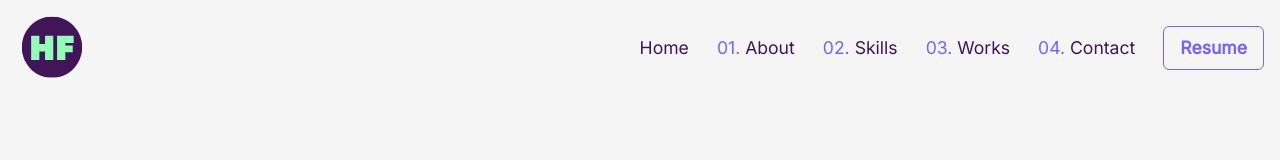
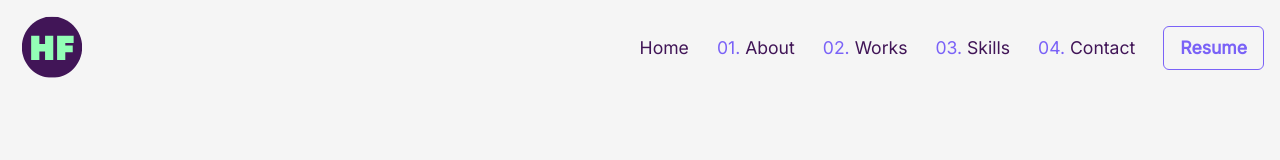
Before and after one commit to harukafujii13/portfolio, a Next.js app: page / in a window 1280 px wide. Shown: the top 160 px of the page. Built offline with nearby package versions, Linux system fonts and the light colour scheme.

Commit message:
update: work and skills

```diff
--- a/src/app/page.tsx
+++ b/src/app/page.tsx
@@ -30,8 +30,8 @@ export default function Home() {
         <div className="h-[88vh] mx-auto p-4">
           <Banner />
           <About />
+          <Works />
           <Skills />
-          <Works />
           <Contact />
           <Footer />
           <FooterBottom />
--- a/src/components/Nav/navbar.component.tsx
+++ b/src/components/Nav/navbar.component.tsx
@@ -75,26 +75,26 @@ export default function Navbar() {
             </Link>
 
             <Link
+              href="#Works"
+              onClick={handleScroll}
+              className="flex items-center gap-1 font-medium hover:text-primary-purple cursor-pointer duration-300 nav-link font-bold">
+              <motion.li
+                initial={{ y: -10, opacity: 0 }}
+                animate={{ y: 0.1, opacity: 1 }}
+                transition={{ duration: 0.1, delay: 0.2 }}>
+                <span className="text-primary-purple">02.</span> Works
+              </motion.li>
+            </Link>
+
+            <Link
               href="#skills"
               onClick={handleScroll}
               className="flex items-center gap-1 font-medium hover:text-primary-purple cursor-pointer duration-300 nav-link font-bold">
               <motion.li
                 initial={{ y: -10, opacity: 0 }}
                 animate={{ y: 0.1, opacity: 1 }}
-                transition={{ duration: 0.1, delay: 0.2 }}>
-                <span className="text-primary-purple">02.</span> Skills
-              </motion.li>
-            </Link>
-
-            <Link
-              href="#Works"
-              onClick={handleScroll}
-              className="flex items-center gap-1 font-medium hover:text-primary-purple cursor-pointer duration-300 nav-link font-bold">
-              <motion.li
-                initial={{ y: -10, opacity: 0 }}
-                animate={{ y: 0.1, opacity: 1 }}
                 transition={{ duration: 0.1, delay: 0.3 }}>
-                <span className="text-primary-purple">03.</span> Works
+                <span className="text-primary-purple">03.</span> Skills
               </motion.li>
             </Link>
 
@@ -180,7 +180,7 @@ export default function Navbar() {
                   </Link>
 
                   <Link
-                    href="#skills"
+                    href="#Works"
                     onClick={handleScroll}
                     className="flex items-center gap-1 font-medium hover:text-primary-purple cursor-pointer duration-300 nav-link font-bold">
                     <motion.li
@@ -191,12 +191,12 @@ export default function Navbar() {
                         delay: 0.3,
                         ease: 'easeIn',
                       }}>
-                      <span className="text-primary-purple">02.</span> Skills
+                      <span className="text-primary-purple">02.</span> Works
                     </motion.li>
                   </Link>
 
                   <Link
-                    href="#Works"
+                    href="#skills"
                     onClick={handleScroll}
                     className="flex items-center gap-1 font-medium hover:text-primary-purple cursor-pointer duration-300 nav-link font-bold">
                     <motion.li
@@ -207,7 +207,7 @@ export default function Navbar() {
                         delay: 0.4,
                         ease: 'easeIn',
                       }}>
-                      <span className="text-primary-purple">03.</span> Works
+                      <span className="text-primary-purple">03.</span> Skills
                     </motion.li>
                   </Link>
 
--- a/src/components/Skills/skill.component.tsx
+++ b/src/components/Skills/skill.component.tsx
@@ -9,7 +9,7 @@ const Skills = () => {
       {' '}
       <SectionTitle
         title="Skills"
-        titleNo="02"
+        titleNo="03"
       />
       <SkillIcons />
       <p className="font-inter text-xs sm:text-xs md:text-lg font-medium flex flex-row justify-end text-primary-purple">
--- a/src/components/Works/works.component.tsx
+++ b/src/components/Works/works.component.tsx
@@ -10,7 +10,7 @@ const Works = () => {
       className="max-w-containerSmall mx-auto py-10 lgl:py-32 bg-light">
       <SectionTitle
         title="Works"
-        titleNo="03"
+        titleNo="02"
       />
       {/* Projects container */}
       <div className="w-full flex flex-col items-center gap-28 mt-10 px-5 md:px-0">
```
